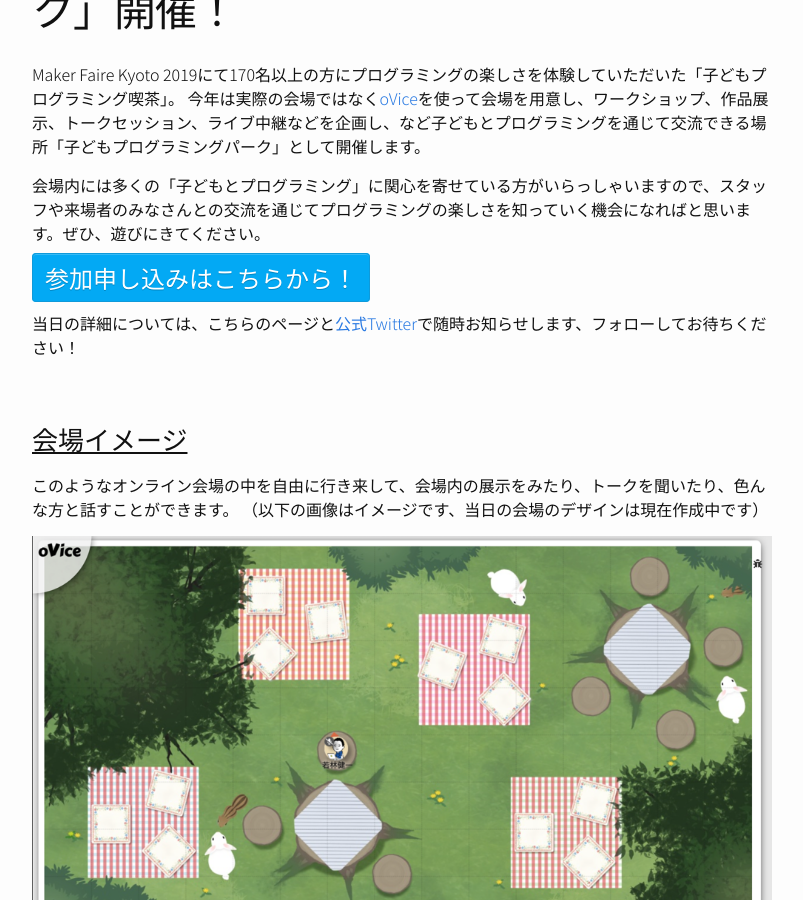
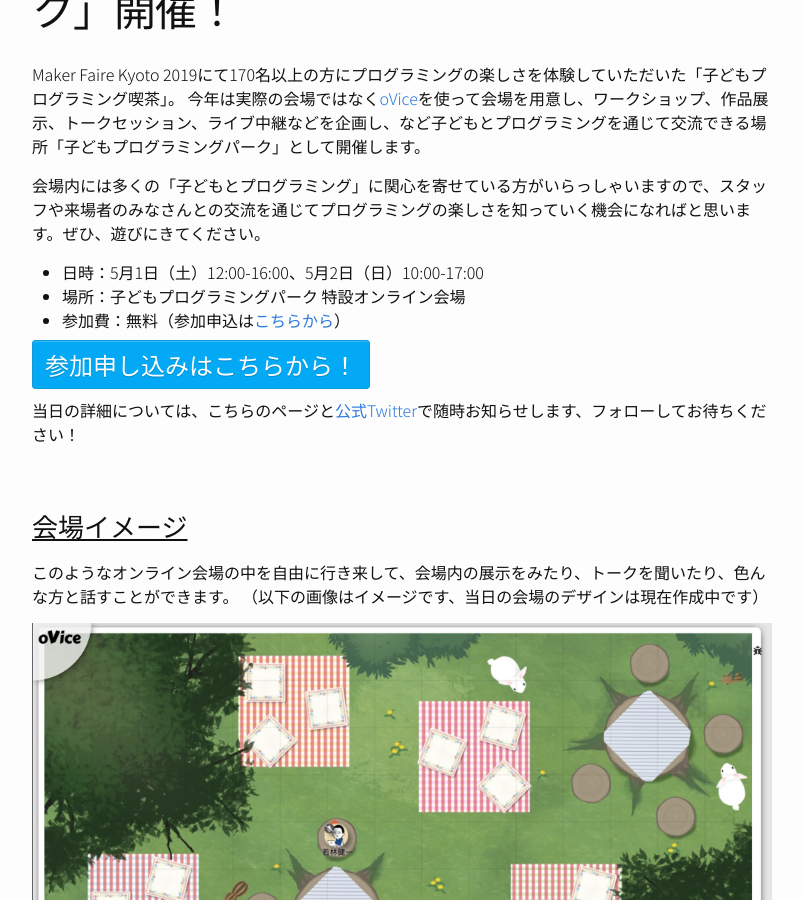
Before and after one commit to pgmsaloon4kids/kyoto, a Jekyll site: the page built from _posts/2021-04-16-2021.md, in a window 1280 px wide and 900 px high, scrolled down 492 px. Shown: the whole window, without its empty margins (238-1041 px from the left). Built offline with Jekyll 4.4.1, drawn with Linux system fonts in a browser that asks for light colours.

Commit message:
add time

```diff
--- a/_posts/2021-04-16-2021.md
+++ b/_posts/2021-04-16-2021.md
@@ -7,6 +7,10 @@ Maker Faire Kyoto 2019にて170名以上の方にプログラミングの楽し
 今年は実際の会場ではなく[oVice](https://ovice.in){:target="_blank"}を使って会場を用意し、ワークショップ、作品展示、トークセッション、ライブ中継などを企画し、など子どもとプログラミングを通じて交流できる場所「子どもプログラミングパーク」として開催します。
 
 会場内には多くの「子どもとプログラミング」に関心を寄せている方がいらっしゃいますので、スタッフや来場者のみなさんとの交流を通じてプログラミングの楽しさを知っていく機会になればと思います。ぜひ、遊びにきてください。
+
+- 日時：5月1日（土）12:00-16:00、5月2日（日）10:00-17:00
+- 場所：子どもプログラミングパーク 特設オンライン会場
+- 参加費：無料（参加申込は[こちらから](https://pgmsaloon4kids-kyoto-2021.peatix.com/view)）
 
 <a href="https://pgmsaloon4kids-kyoto-2021.peatix.com/view" target="_blank" style="font-size: 1.5em; padding: 0.25em 0.5em; color: #FFF; background: #03A9F4; border: solid 1px #0f9ada; border-radius: 4px; box-shadow: inset 0 1px 0 rgba(255,255,255,0.2);
 text-shadow: 0 1px 0 rgba(0,0,0,0.2);">参加申し込みはこちらから！</a>
@@ -18,7 +22,6 @@ text-shadow: 0 1px 0 rgba(0,0,0,0.2);">参加申し込みはこちらから！</
 （以下の画像はイメージです、当日の会場のデザインは現在作成中です）
 
 ![会場イメージ](/kyoto/assets/images/2021/oVice_sample.png)
-
 
 ### 子どもプログラミング喫茶（ワークショップ）
 「子どもプログラミング喫茶」とは、喫茶店でメニューを見ながら食べ物や飲み物を選ぶように、会場でメニューを見てスタッフと対話しながら体験メニューを選べるスタイルのワークショップで、2019年の京都では170名を超えるみなさんにプログラミングの楽しさを知っていただきました。
```
